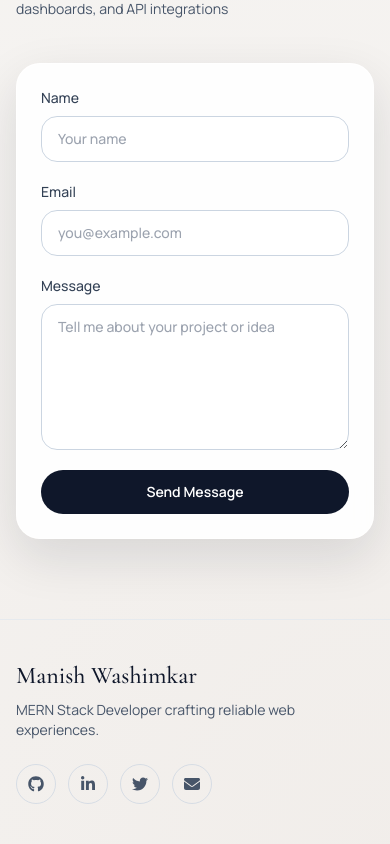
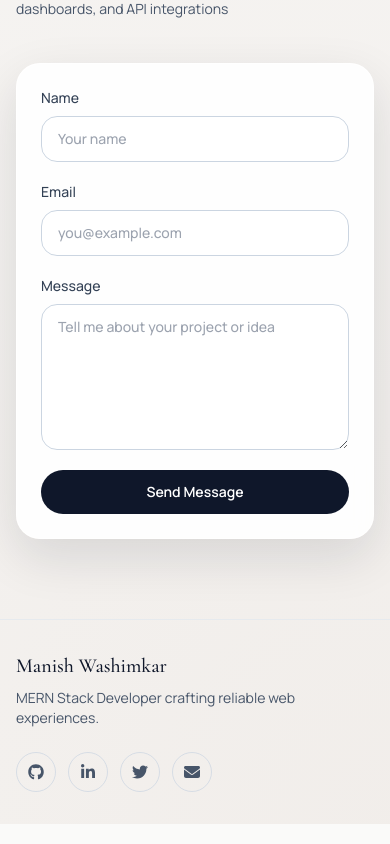
Before and after one commit to manishwashimkar/portfolio, a React (Vite) app in the folder frontend/: page / in a window 390 px wide. Shown: the part 7552-8396 px from the top of the page. Built offline with nearby package versions, Linux system fonts and the light colour scheme; no server answers.

Commit message:
Made footer responsive

```diff
--- a/frontend/src/components/layout/Footer.jsx
+++ b/frontend/src/components/layout/Footer.jsx
@@ -1,16 +1,16 @@
 import { socialLinks } from "../../utils/constants";
 
 const Footer = () => (
-  <footer className="border-t border-slate-200/70 py-10 dark:border-white/10">
+  <footer className="border-t border-slate-200/70 py-8 sm:py-10 dark:border-white/10">
     <div className="section-shell flex flex-col gap-6 sm:flex-row sm:items-center sm:justify-between">
       <div>
-        <p className="font-serif text-2xl text-slate-900 dark:text-white">Manish Washimkar</p>
+        <p className="font-serif text-xl text-slate-900 dark:text-white sm:text-2xl">Manish Washimkar</p>
         <p className="mt-2 text-sm text-slate-600 dark:text-slate-300">
           MERN Stack Developer crafting reliable web experiences.
         </p>
       </div>
 
-      <div className="flex items-center gap-3">
+      <div className="flex flex-wrap items-center gap-3">
         {socialLinks.map(({ label, href, icon: Icon }) => (
           <a
             key={label}
```
